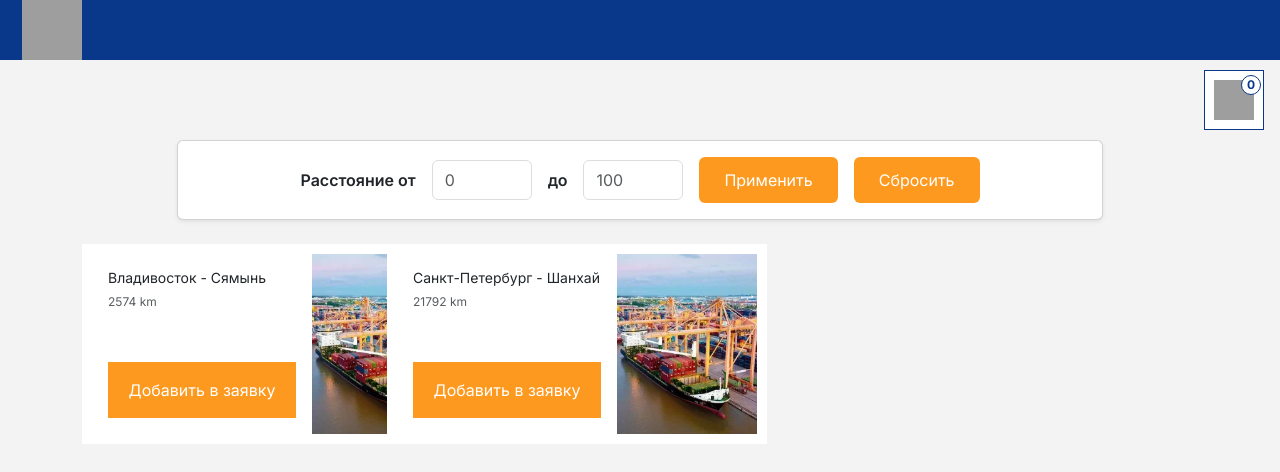
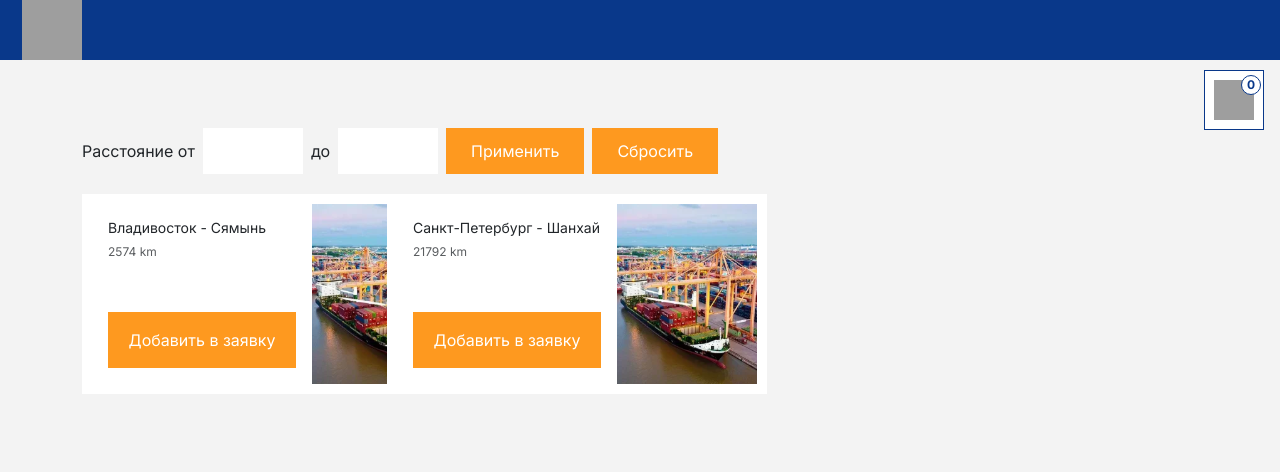
Before and after one commit to SurovetsElizaveta/RIP_frontend, a React (Vite) app in the folder my-app/: page / in a window 1280 px wide. Both pictures are taken after a click on the button "Перейти к маршрутам". Shown: the top 472 px of the page. Built offline with nearby package versions, Linux system fonts and the light colour scheme; no server answers.

Commit message:
filter in component

```diff
--- /dev/null
+++ b/my-app/src/components/FilterBar.module.css
@@ -0,0 +1,34 @@
+.distance-filter-bar {
+    width: 100%;
+    margin: 20px 0px;
+}
+
+.distance-filter-input {
+    width: 100px !important;
+    height: 46px;
+    border: none !important;
+    border-radius: 0px !important;
+    padding-left: 10px;
+}
+
+.distance-filter-input:focus {
+    border-color: #FE991F !important;
+    box-shadow: none !important;
+}
+
+.distance-filter-btn {
+    padding: 10px 24px !important;
+    background-color: #FE991F !important;
+    border: 1px solid transparent !important;
+    border-radius: 0px !important;
+    font-size: 14px;
+    font-weight: 450;
+    color: #FFFFFF !important;
+    white-space: nowrap;
+}
+
+.distance-filter-btn:hover {
+    background-color: transparent !important;
+    border: 1px solid #FE991F !important;
+    color: #FE991F !important;
+}
--- a/my-app/src/components/FilterBar.tsx
+++ b/my-app/src/components/FilterBar.tsx
@@ -1,9 +1,9 @@
 import { useState, type FC, type FormEvent } from "react";
-import './FilterBar.css'
+import styles from './FilterBar.module.css';
 import { useNavigate } from "react-router-dom";
 import { Button, Col, Form, Row } from "react-bootstrap";
 
-export const FilterBar = () => {
+export const FilterBar: FC = () => {
   const navigate = useNavigate();
   const [minDistance, setMinDistance] = useState<string>('');
   const [maxDistance, setMaxDistance] = useState<string>('');
@@ -34,14 +34,14 @@ export const FilterBar = () => {
   };
 
   return (
-  <Form onSubmit={handleSubmit} className="distance-filter-bar">
+    <Form onSubmit={handleSubmit} className={styles['distance-filter-bar']}>
       <Row className="align-items-center g-2">
         <Col xs="auto">
           <Form.Label className="mb-0">Расстояние от</Form.Label>
         </Col>
         <Col xs="auto">
           <Form.Control
-          className="distance-filter-input"
+            className={styles['distance-filter-input']}
             type="number"
             name="min_distance"
             value={minDistance}
@@ -54,7 +54,7 @@ export const FilterBar = () => {
         </Col>
         <Col xs="auto">
           <Form.Control
-          className="distance-filter-input"
+            className={styles['distance-filter-input']}
             type="number"
             name="max_distance"
             value={maxDistance}
@@ -65,7 +65,7 @@ export const FilterBar = () => {
         <Col xs="auto">
           <Button
             type="submit"
-          className="distance-filter-btn"
+            className={styles['distance-filter-btn']}
           >
             Применить
           </Button>
@@ -73,7 +73,7 @@ export const FilterBar = () => {
         <Col xs="auto">
           <Button
             type="button"
-          className="distance-filter-btn"
+            className={styles['distance-filter-btn']}
             onClick={handleReset}
             variant="outline-secondary"
           >
--- a/my-app/src/pages/Routes.module.css
+++ b/my-app/src/pages/Routes.module.css
@@ -5,6 +5,7 @@
 }
 
 .distance-filter-bar {
+  background-color: transparent !important;
   width: 100%;
   margin: 0;
 }
--- a/my-app/src/pages/RoutesPage.tsx
+++ b/my-app/src/pages/RoutesPage.tsx
@@ -1,128 +1,37 @@
-import { useEffect, useState, type FormEvent } from 'react';
-import { Container, Row, Col, Form, Button, Card } from 'react-bootstrap';
+import { useEffect, useState } from 'react';
+import { Container, Row, Col, Card } from 'react-bootstrap';
 import type { Route } from '../types/types';
 import { RouteCard } from '../components/RouteCard';
 import { RequestLink } from '../components/RequestLink';
+import { FilterBar } from '../components/FilterBar';
 import { getRoutes } from '../api/api';
 import { useSearchParams } from 'react-router-dom';
-import styles from './Routes.module.css'; // Если будете использовать CSS Modules
+import styles from './Routes.module.css';
 
 export const RoutesPage = () => {
   const [routes, setRoutes] = useState<Route[]>([]);
-  const [minDistance, setMinDistance] = useState<string>('');
-  const [maxDistance, setMaxDistance] = useState<string>('');
-  const [searchParams, setSearchParams] = useSearchParams();
-
-  useEffect(() => {
-    const min = searchParams.get('min_distance');
-    const max = searchParams.get('max_distance');
-
-    if (min) setMinDistance(min);
-    if (max) setMaxDistance(max);
-  }, []);
+  const [searchParams] = useSearchParams();
 
   useEffect(() => {
     const fetchRoutes = async () => {
-      const min = minDistance ? parseInt(minDistance, 10) : undefined;
-      const max = maxDistance ? parseInt(maxDistance, 10) : undefined;
+      const min = searchParams.get('min_distance');
+      const max = searchParams.get('max_distance');
 
-      const routesData = await getRoutes(min, max);
+      const minNum = min ? parseInt(min, 10) : undefined;
+      const maxNum = max ? parseInt(max, 10) : undefined;
+
+      const routesData = await getRoutes(minNum, maxNum);
       setRoutes(routesData);
     };
 
     fetchRoutes();
   }, [searchParams]);
 
-  const handleSubmit = (e: FormEvent) => {
-    e.preventDefault();
-
-    const min = minDistance ? parseInt(minDistance, 10) : undefined;
-    const max = maxDistance ? parseInt(maxDistance, 10) : undefined;
-
-    const newParams = new URLSearchParams();
-    if (min) newParams.append('min_distance', min.toString());
-    if (max) newParams.append('max_distance', max.toString());
-
-    setSearchParams(newParams);
-  };
-
-  const handleReset = () => {
-    setMinDistance('');
-    setMaxDistance('');
-    setSearchParams(new URLSearchParams());
-  };
-
-  const handleInputChange = (
-    setter: React.Dispatch<React.SetStateAction<string>>
-  ) => (e: React.ChangeEvent<HTMLInputElement>) => {
-    let value = e.target.value;
-    value = value.replace(/^0+/, '') || '';
-    setter(value);
-  };
-
   return (
     <Container fluid className="p-0">
       <RequestLink />
-      <Container className={styles['main-space']}>
-        <Row className="justify-content-center mb-4">
-          <Col xs={12} lg={10}>
-            <Card className="shadow-sm">
-              <Card.Body>
-                <Form onSubmit={handleSubmit} className={styles['distance-filter-bar']}>
-                  <Row className="align-items-center justify-content-center g-3">
-                    <Col xs="auto">
-                      <Form.Label className="mb-0 fw-semibold">Расстояние от</Form.Label>
-                    </Col>
-                    <Col xs="auto">
-                      <Form.Control
-                        className={styles['distance-filter-input']}
-                        type="number"
-                        name="min_distance"
-                        value={minDistance}
-                        onChange={handleInputChange(setMinDistance)}
-                        min="0"
-                        placeholder="0"
-                      />
-                    </Col>
-                    <Col xs="auto">
-                      <Form.Label className="mb-0 fw-semibold">до</Form.Label>
-                    </Col>
-                    <Col xs="auto">
-                      <Form.Control
-                        className={styles['distance-filter-input']}
-                        type="number"
-                        name="max_distance"
-                        value={maxDistance}
-                        onChange={handleInputChange(setMaxDistance)}
-                        min="0"
-                        placeholder="100"
-                      />
-                    </Col>
-                    <Col xs="auto">
-                      <Button
-                        type="submit"
-                        className={styles['distance-filter-btn']}
-                        variant="primary"
-                      >
-                        Применить
-                      </Button>
-                    </Col>
-                    <Col xs="auto">
-                      <Button
-                        type="button"
-                        className={styles['distance-filter-btn']}
-                        onClick={handleReset}
-                        variant="outline-secondary"
-                      >
-                        Сбросить
-                      </Button>
-                    </Col>
-                  </Row>
-                </Form>
-              </Card.Body>
-            </Card>
-          </Col>
-        </Row>
+      <Container className={`${styles['main-space']} pt-5`}>
+        <FilterBar />
         <Row className={styles['cards']}>
           {routes.map(route => (
             <Col key={route.RouteID} xs={12} sm={6} lg={4} xl={3} className="mb-4">
```
Also changed, not shown: my-app/src/components/FilterBar.css (deleted, +0 -33 lines). Lines whose indentation alone changed are shown as unchanged.
